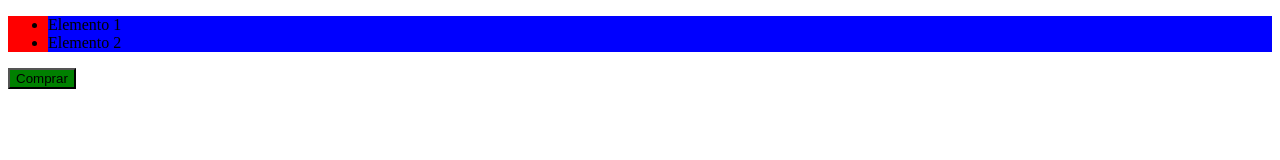
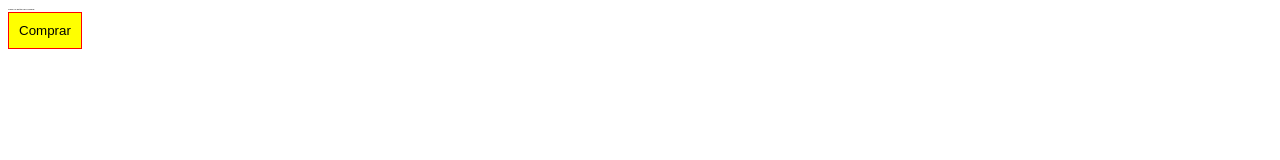
Before and after one commit to Valbertth08/estudos-sass, a plain HTML site: page index.html in a window 1280 px wide. Drawn offline with Linux system fonts and the light colour scheme.

Commit message:
aula 4-importações

```diff
--- a/index.html
+++ b/index.html
@@ -8,13 +8,9 @@
 
 </head>
 <body>
-<div class="classe1">
-    <ul>
-        <li>Elemento 1</li>
-        <li>Elemento 2</li>
-        </ul>
-        <button>Comprar</button>
-</div>
+        <p class="textBuy">Clique no botão para comprar</p>
+        <button class="btn">Comprar</button>
+
 
 </body>
 </html>
--- /dev/null
+++ b/sass/colors/colors.scss
@@ -0,0 +1,2 @@
+$primary-color: black;
+$secundary-color: yellow;
--- /dev/null
+++ b/sass/pages/home.scss
@@ -0,0 +1,15 @@
+//quando for fazer os imports dos arquivos sass, é preciso colocar na sequencia de hierarquia
+//para que não dê erro a acessar as informações, nessa pagina estamos acessando propriedades de outra pagina scss.
+
+
+.textBuy{
+    font-size: 2px;
+    font-family: Arial, Helvetica, sans-serif;
+    color: $primary-color;
+}
+
+.btn{
+    padding: 10px;
+    border: 1px solid red;
+    background-color: $secundary-color;
+}
--- a/sass/style.scss
+++ b/sass/style.scss
@@ -1,17 +1,2 @@
-//funciona como elemento encadeados
-.classe1{
-    ul{
-        background-color: red;
-    }
-    li{
-        background-color: blue;
-    }
-    button{
-        background-color: green;
-        cursor: pointer;
-        &:hover{
-            background-color: red;
-            transition: 500ms;
-        }
-    }
-}
+@import "colors/colors.scss";
+@import "pages/home.scss"
```
Also changed, not shown: css/style.css, 1 other file.
